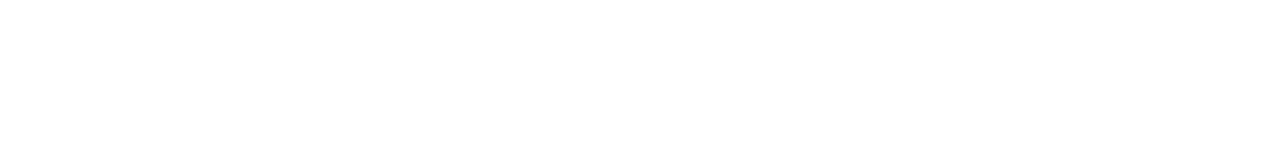
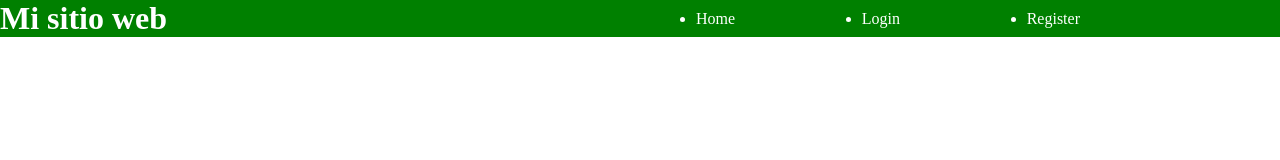
Before and after one commit to carlos0320/test, a plain HTML site: page index.html in a window 1280 px wide. Drawn offline with Linux system fonts and the light colour scheme.

Commit message:
header updated

```diff
--- a/index.css
+++ b/index.css
@@ -0,0 +1,27 @@
+*{
+    margin: 0;
+    padding: 0;
+    box-sizing: border-box;
+}
+
+.main__header{
+    width: 100%;
+    color: white;
+    background-color: green;
+    display: flex;
+    justify-content: space-between;
+    align-items: center;
+}
+
+.main__navBar{
+    width: 30%;
+    display: flex;
+    justify-content: space-between;
+    margin-right: 200px;
+    color: white;
+}
+
+.main__navBar  a{
+    color: white;
+    text-decoration: none;
+}
--- a/index.html
+++ b/index.html
@@ -4,9 +4,17 @@
     <meta charset="UTF-8">
     <meta http-equiv="X-UA-Compatible" content="IE=edge">
     <meta name="viewport" content="width=device-width, initial-scale=1.0">
+    <link rel="stylesheet" href="./index.css">
     <title>Document</title>
 </head>
 <body>
-
+    <header class="main__header">
+        <h1 class="main__title">Mi sitio web</h1>
+        <ul class="main__navBar">
+            <li><a href="">Home</a></li>
+            <li><a href="">Login</a></li>
+            <li><a href="">Register</a></li>
+        </ul>
+    </header>
 </body>
 </html>
```
